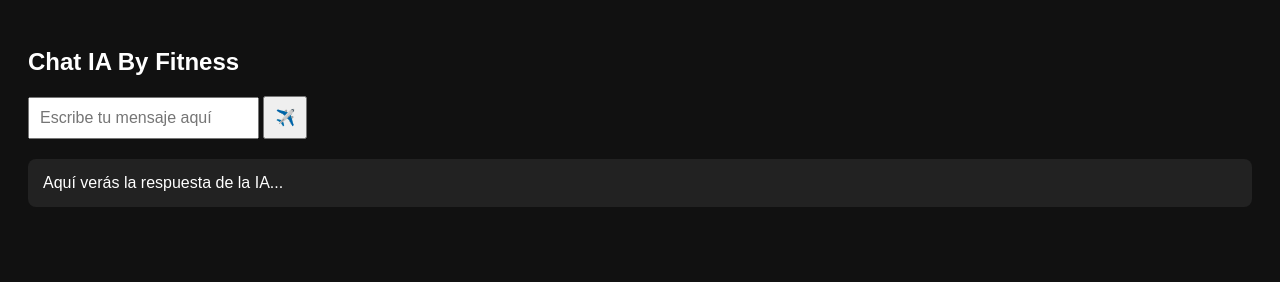
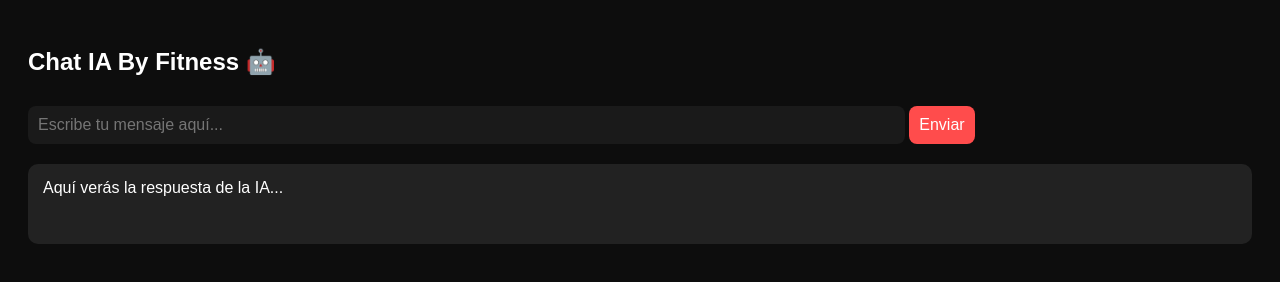
Before and after one commit to Byfitness/by-fitness-chat, a plain HTML site: page index2.html in a window 1280 px wide. Drawn offline with Linux system fonts and the light colour scheme.

Commit message:
Update index2.html

```diff
--- a/index2.html
+++ b/index2.html
@@ -1,41 +1,78 @@
-
 <!DOCTYPE html>
 <html lang="es">
 <head>
   <meta charset="UTF-8">
   <title>By Fitness Chat IA</title>
   <style>
-    body { font-family: Arial, sans-serif; padding: 20px; background-color: #111; color: #fff; }
-    input, button { padding: 10px; font-size: 16px; }
-    #response { margin-top: 20px; background: #222; padding: 15px; border-radius: 8px; }
+    body {
+      font-family: Arial, sans-serif;
+      padding: 20px;
+      background-color: #0d0d0d;
+      color: #fff;
+    }
+
+    input, button {
+      padding: 10px;
+      font-size: 16px;
+      margin-top: 10px;
+      border-radius: 8px;
+      border: none;
+    }
+
+    input {
+      width: 70%;
+      background-color: #1a1a1a;
+      color: #fff;
+    }
+
+    button {
+      background-color: #ff4c4c;
+      color: white;
+      cursor: pointer;
+    }
+
+    #response {
+      margin-top: 20px;
+      background-color: #222;
+      padding: 15px;
+      border-radius: 10px;
+      min-height: 50px;
+    }
   </style>
 </head>
 <body>
-  <h2>Chat IA By Fitness</h2>
-  <input id="messageInput" type="text" placeholder="Escribe tu mensaje aquí" />
-  <button onclick="sendMessage()">✈️</button>
+  <h2>Chat IA By Fitness 🤖</h2>
+  <input id="messageInput" type="text" placeholder="Escribe tu mensaje aquí..." />
+  <button onclick="sendMessage()">Enviar</button>
   <div id="response">Aquí verás la respuesta de la IA...</div>
 
   <script>
     async function sendMessage() {
-      const message = document.getElementById("messageInput").value;
-      const responseBox = document.getElementById("response");
+      const input = document.getElementById("messageInput");
+      const responseDiv = document.getElementById("response");
+      const prompt = input.value.trim();
 
-      responseBox.innerHTML = "Enviando...";
+      if (!prompt) return;
+
+      responseDiv.textContent = "Cargando...";
 
       try {
         const res = await fetch("https://us-central1-by-fitness-app.cloudfunctions.net/chatByFitness", {
           method: "POST",
-          headers: { "Content-Type": "application/json" },
-          body: JSON.stringify({ message })
+          headers: {
+            "Content-Type": "application/json",
+          },
+          body: JSON.stringify({ prompt }),
         });
 
         const data = await res.json();
-        responseBox.innerHTML = `<strong>IA:</strong> ${data.response || "No hubo respuesta."}`;
-      } catch (err) {
-        responseBox.innerHTML = "⚠️ Error al generar respuesta de la IA";
-        console.error(err);
+        console.log("Respuesta de backend:", data);
+        responseDiv.textContent = data.respuesta || data.error || "Sin respuesta de la IA.";
+      } catch (error) {
+        responseDiv.textContent = "Error al conectar: " + error.message;
       }
+
+      input.value = "";
     }
   </script>
 </body>
```
